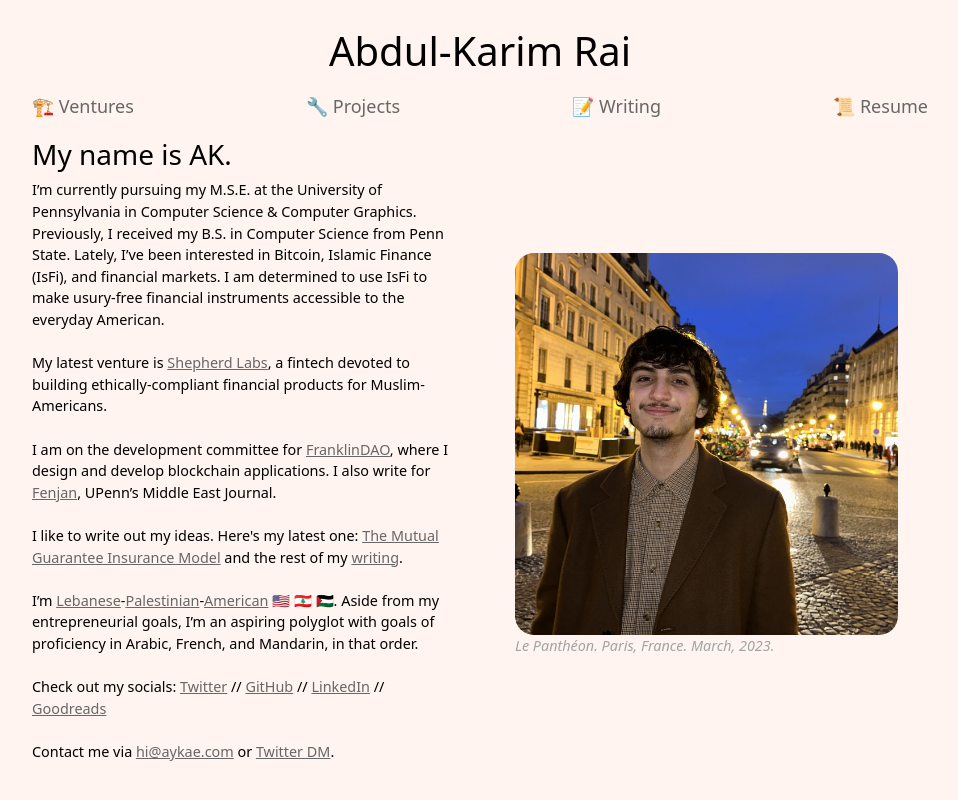
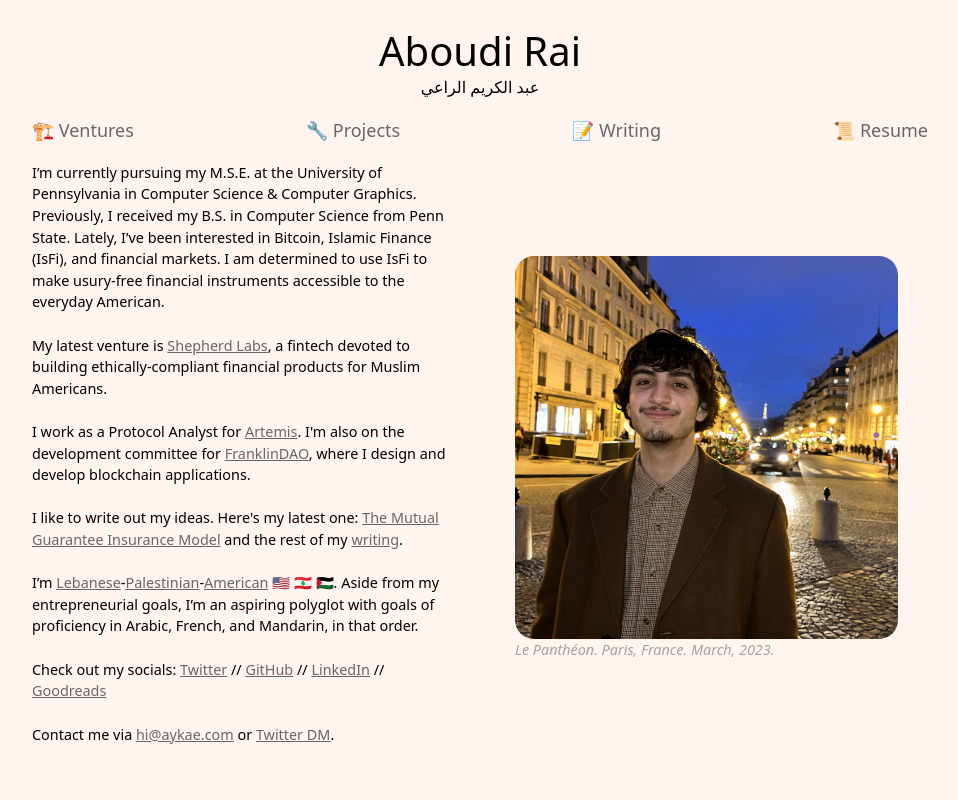
Before and after one commit to aykae/aboudirai.github.io, a Jekyll site: the page built from index.html, in a window 1280 px wide. Shown: the top 800 px of the page, without its empty margins (160-1118 px from the left). Built offline with Jekyll 4.4.1, drawn with Linux system fonts in a browser that asks for light colours.

Commit message:
name change

```diff
--- a/assets/css/index.css
+++ b/assets/css/index.css
@@ -6,6 +6,13 @@
     text-align: center;
     margin: 0;
     padding-top: 3%;
+}
+
+.subname {
+    text-align: center;
+    font-size: medium;
+    margin: 0;
+    padding: 0;
 }
 
 .navbar{
--- a/index.html
+++ b/index.html
@@ -7,7 +7,9 @@ title: Home
 </head>
 
 <div class="container-fluid home-container">
-    <h1 class="name">Abdul-Karim Rai</h1>
+    <!-- <h1 class="name">Abdul-Karim Rai</h1> -->
+    <h1 class="name">Aboudi Rai</h1>
+    <p class="subname">عبد الكريم الراعي</p>
 
     <ul class="navbar">
         <li>🏗️ <a href="ventures">Ventures</a></li>
@@ -19,17 +21,16 @@ title: Home
     <div class="content row">
         <!-- Bio -->
         <div class="col" style="text-align: left">
-            <h3>My name is AK.</h3>
             <p>
                 I’m currently pursuing my M.S.E. at the University of Pennsylvania in Computer Science & Computer Graphics. Previously, I received my B.S. in Computer Science from Penn State. Lately, I’ve been interested in Bitcoin, Islamic Finance (IsFi), and financial markets. I am determined to use IsFi to make usury-free financial instruments accessible to the everyday American.
 
                 <br><br>
 
-                My latest venture is <a href="https://shepherdlabs.co">Shepherd Labs</a>, a fintech devoted to building ethically-compliant financial products for Muslim-Americans.
+                My latest venture is <a href="https://shepherdlabs.co">Shepherd Labs</a>, a fintech devoted to building ethically-compliant financial products for Muslim Americans.
 
                 <br><br>
 
-                I am on the development committee for <a href="https://www.franklindao.xyz/">FranklinDAO</a>, where I design and develop blockchain applications. I also write for <a href="https://www.upennfenjan.com/spring2023">Fenjan</a>, UPenn’s Middle East Journal.
+                I work as a Protocol Analyst for <a href="https://artemis.xyz">Artemis</a>. I'm also on the development committee for <a href="https://www.franklindao.xyz/">FranklinDAO</a>, where I design and develop blockchain applications.
 
                 <br><br>
 
```
